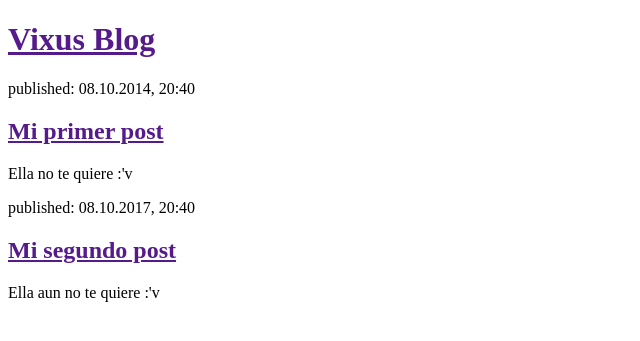
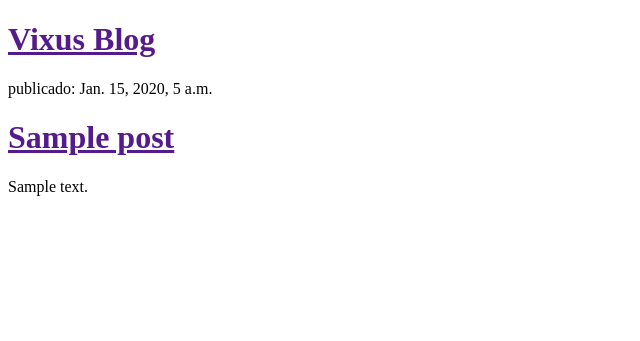
Before and after one commit to VixusV/my-first-blog, a Django app: template templates/blog/post_list.html in a window 1280 px wide. Shown: the top 341 px of the page, without its empty margins (0-640 px from the left). Run offline with Django 3.2, Linux system fonts and the light colour scheme; the template is opened without the code that fills it: values that come from a table or form of the project are taken from there, others are empty; tables that the repository leaves empty hold one stand-in row (values such as "Sample post").

Commit message:
Templates modified

```diff
--- a/templates/blog/post_list.html
+++ b/templates/blog/post_list.html
@@ -8,17 +8,12 @@
         <div>
             <h1><a href="">Vixus Blog</a></h1>
         </div>
-
-        <div>
-            <p>published: 08.10.2014, 20:40</p>
-            <h2><a href="">Mi primer post</a></h2>
-            <p>Ella no te quiere :'v</p>
-        </div>
-
-        <div>
-            <p>published: 08.10.2017, 20:40</p>
-            <h2><a href="">Mi segundo post</a></h2>
-            <p>Ella aun no te quiere :'v</p>
-        </div>
+        {% for post in posts %}
+            <div>
+                <p>publicado: {{ post.published_date }}</p>
+                <h1><a href="">{{ post.title }}</a></h1>
+                <p>{{ post.text|linebreaksbr }}</p>
+            </div>
+        {% endfor %}
     </body>
 </html>
```
Also changed, not shown: blog/views.py (+7 -2 lines).
